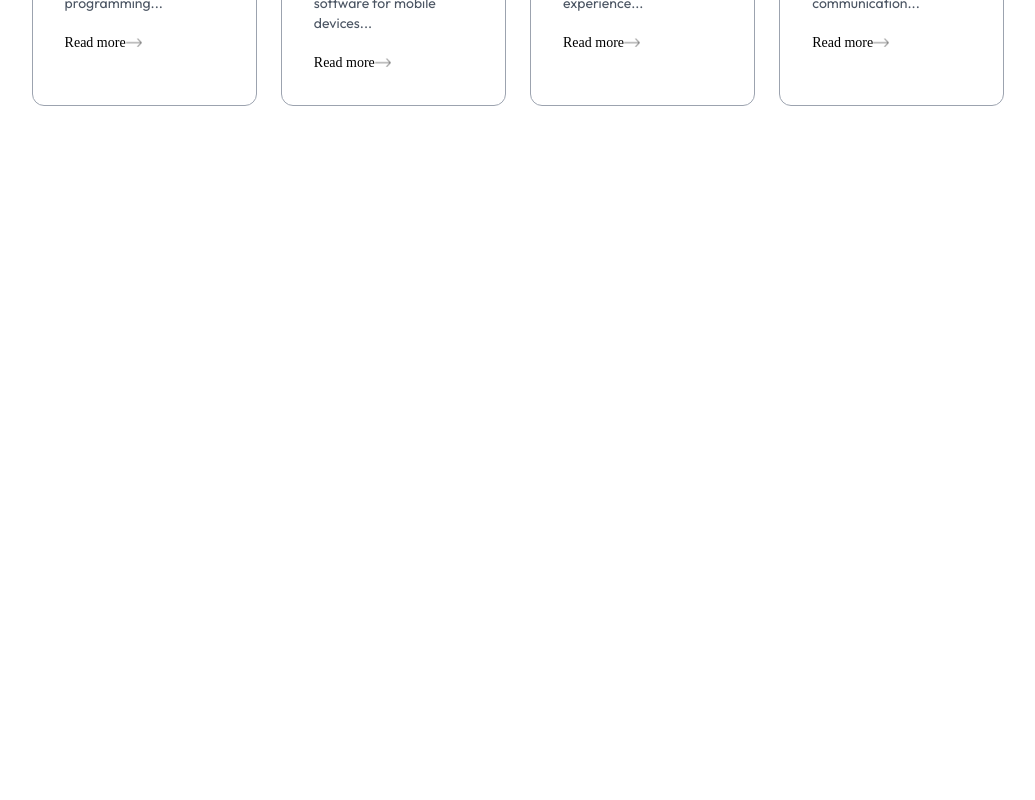
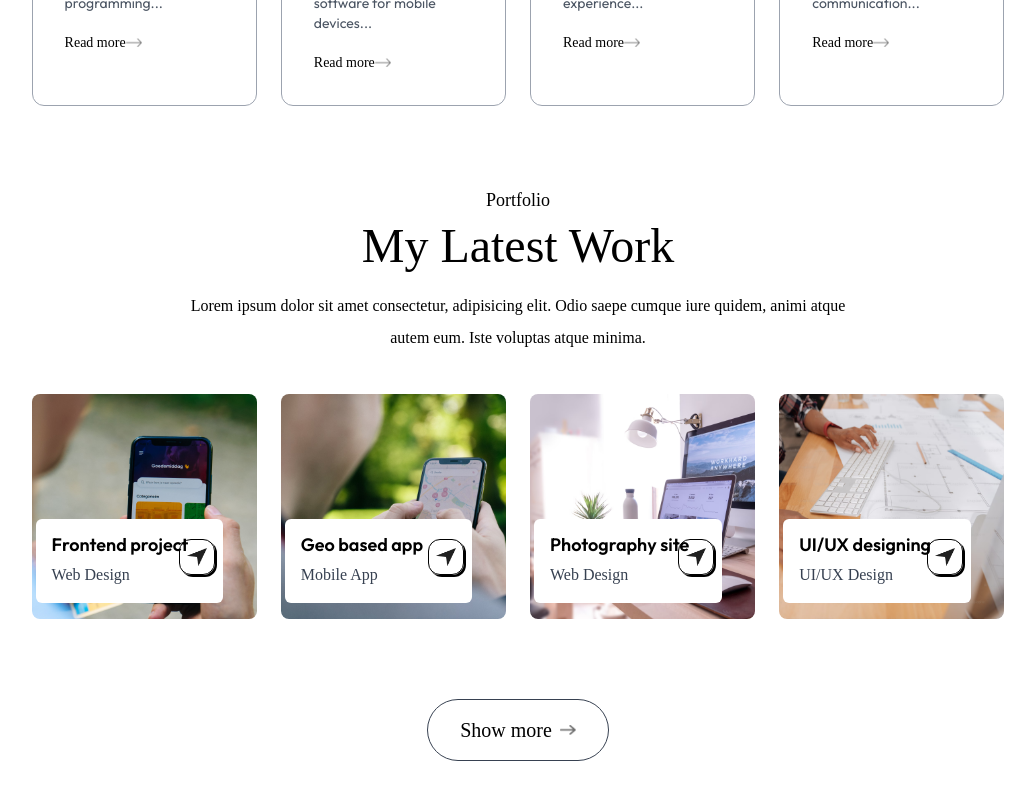
Before and after one commit to AmulSharma12/Portfolio, a Next.js app: page / in a window 1280 px wide. Shown: the part 2065-2865 px from the top of the page, without its empty margins (122-1157 px from the left). Before the commit the page ends 2211 px from the top, so only its background shows below. Built offline with nearby package versions, Linux system fonts and the light colour scheme; a web font is replaced by a local one.

Commit message:
My Work section completed

```diff
--- /dev/null
+++ b/app/components/Work.jsx
@@ -0,0 +1,46 @@
+import { assets, workData } from "@/assets/assets";
+import Image from "next/image";
+import React from "react";
+
+const Work = () => {
+  return (
+    <div id="work" className="w-full px-[12%] py-10 scroll-mt-20">
+      <h1 className="font-Ovo text-center text-lg mb-2">Portfolio</h1>
+      <h3 className="font-Ovo text-center text-5xl">My Latest Work</h3>
+
+      <p className="font-Ovo mx-auto max-w-2xl mt-5 mb-10 text-center ">
+        Lorem ipsum dolor sit amet consectetur, adipisicing elit. Odio saepe
+        cumque iure quidem, animi atque autem eum. Iste voluptas atque minima.
+      </p>
+
+      <div className="grid grid-cols-auto my-10 gap-6">
+        {workData.map((project, index) => (
+          <div
+            key={index}
+            className="aspect-square bg-no-repeat bg-cover bg-center rounded-lg relative cursor-pointer group"
+            style={{ backgroundImage: `url(${project.bgImage})` }}
+          >
+            <div className="bg-white w-10/12 rounded-md absolute bottom-4 left-2 px-4 py-3 gap-5 flex iems-center justify-between -translate-x-1 group-hover:bottom-8 duration-500 ">
+              <div>
+                <h2 className="text-lg font-semibold">{project.title}</h2>
+                <p className="text-gray-700 font-Ovo">{project.description}</p>
+              </div>
+              <div className="absolute right-2 bottom-7 border rounded-xl flex items-center justify-center border-black w-9  aspect-square shadow-[2px_2px_0_black] group-hover:bg-slate-400 transition">
+                <Image src={assets.send_icon} alt="send-icon" className="w-5" />
+              </div>
+            </div>
+          </div>
+        ))}
+      </div>
+
+      <a
+        href="https://github.com/AmulSharma12"
+        className="font-Ovo text-xl flex items-center justify-center border border-gray-700 gap-2 w-fit px-8 py-4 mx-auto my-20 rounded-full hover:bg-lightHover duration-500 cursor:pointer"
+      >
+        Show more <Image src={assets.right_arrow_bold} alt="" className="w-4" />
+      </a>
+    </div>
+  );
+};
+
+export default Work;
--- a/app/page.js
+++ b/app/page.js
@@ -3,6 +3,7 @@ import Navbar from "./components/Navbar";
 import Header from "./components/Header";
 import About from "./components/About";
 import Services from "./components/Services";
+import Work from "./components/Work";
 
 export default function Home() {
   return (
@@ -11,6 +12,7 @@ export default function Home() {
       <Header />
       <About />
       <Services />
+      <Work />
     </>
   );
 }
```
Also changed, not shown: app/components/Services.jsx (indentation only).
